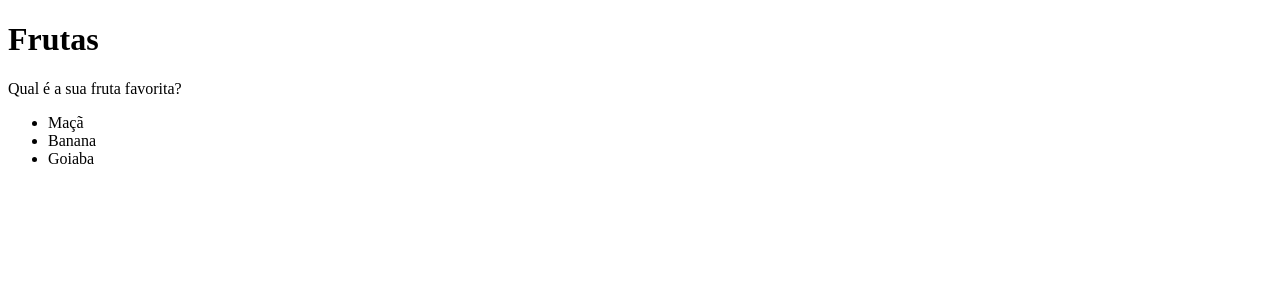
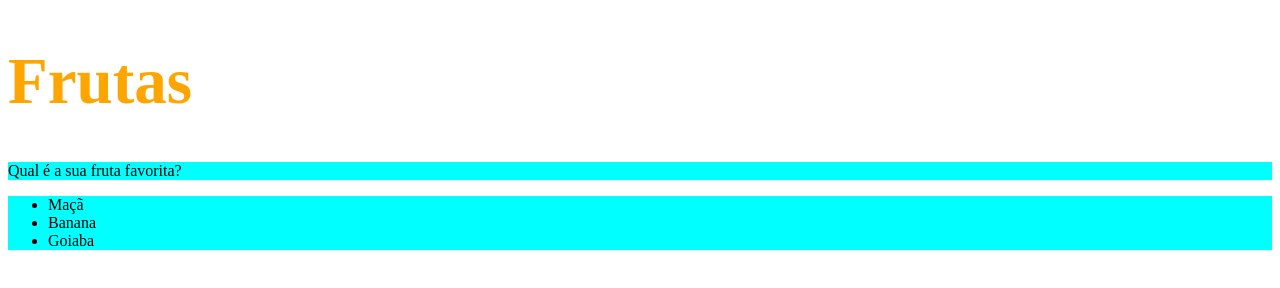
Before and after one commit to JefersonVM/dia-02-secao03, a plain HTML site: page index.html in a window 1280 px wide. Drawn offline with Linux system fonts and the light colour scheme.

Commit message:
Alterando cores

```diff
--- a/index.html
+++ b/index.html
@@ -3,12 +3,23 @@
   <head>
     <meta charset="UTF-8">
     <title>HTML</title>
-    <style></style>
+    <style>
+        h1 {
+            font-size: 65px;
+            color: orange;
+        }
+
+        .unicaCor {
+
+            background-color: aqua;
+
+        }
+    </style>
   </head>
   <body>
     <h1>Frutas</h1>
-    <p>Qual é a sua fruta favorita?</p>
-    <ul>
+    <p class="unicaCor">Qual é a sua fruta favorita?</p>
+    <ul class="unicaCor">
       <li>Maçã</li>
       <li>Banana</li>
       <li>Goiaba</li>
```
